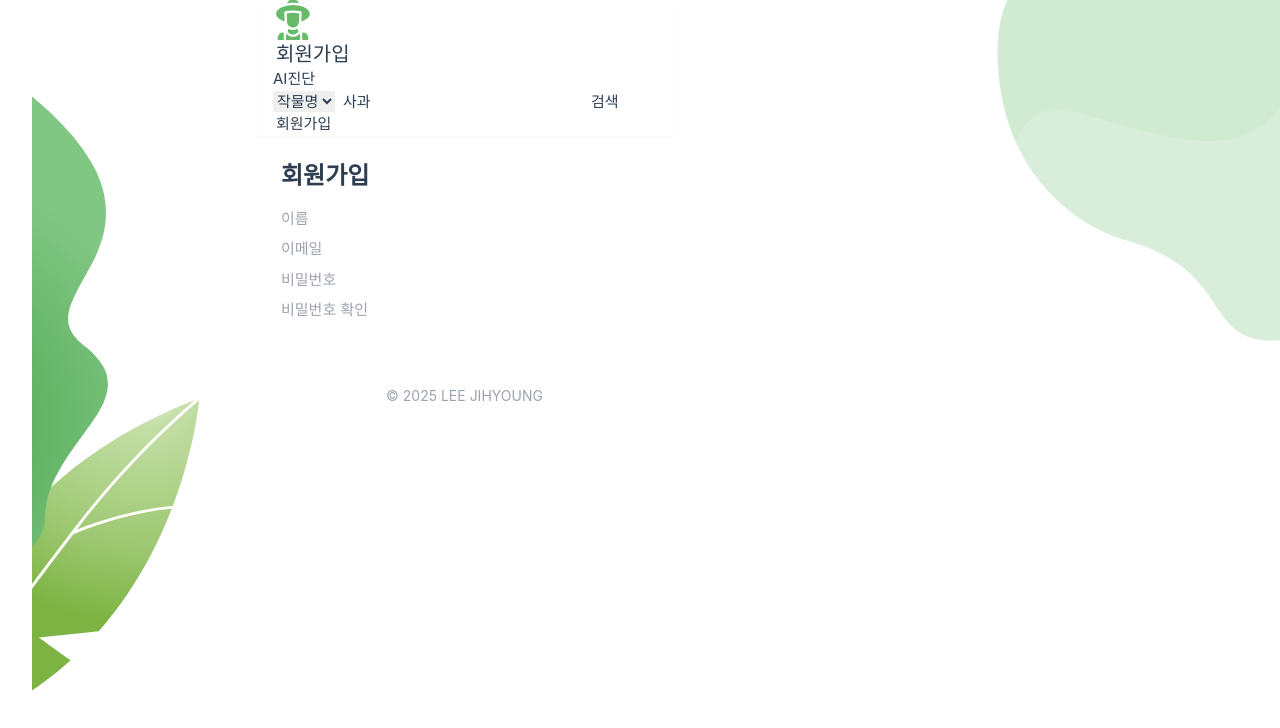
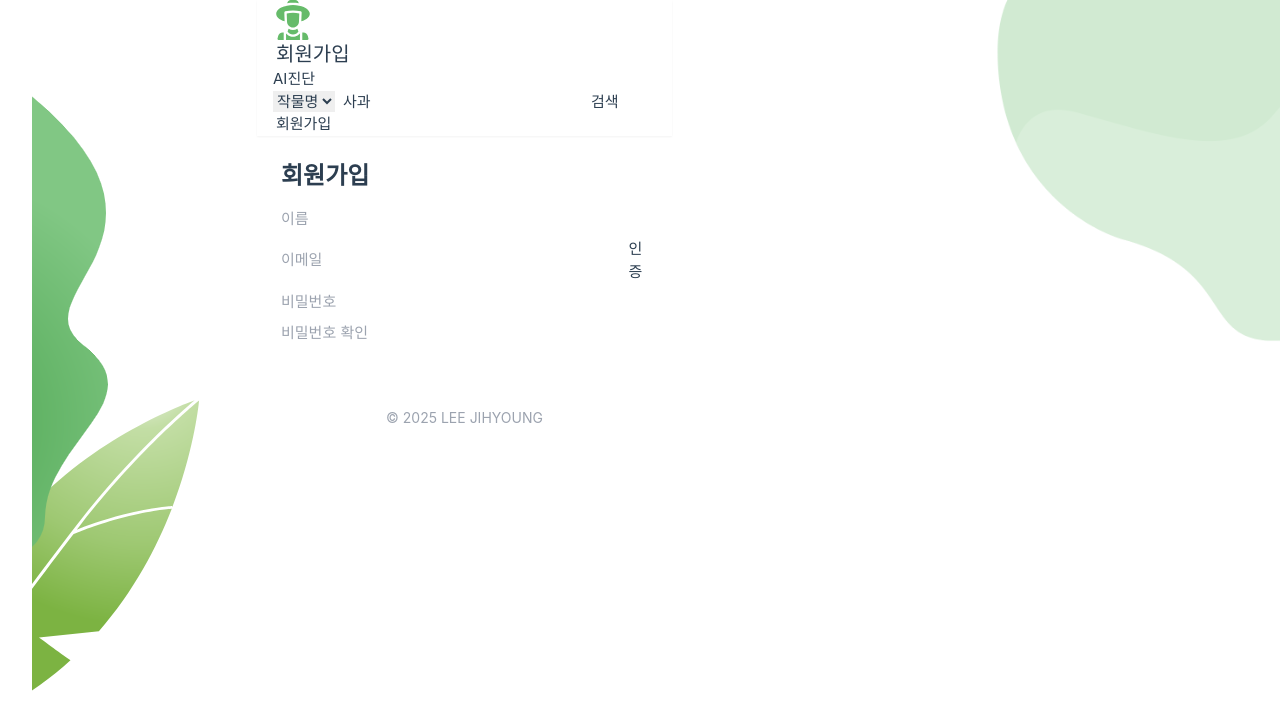
Before and after one commit to jihyoung-lee/-Plant_Disease_Detection_Web_v2, a Vue app in the folder vue/: page /register in a window 1280 px wide. Shown: the top 728 px of the page. Built offline with nearby package versions, Linux system fonts and the light colour scheme.

Commit message:
refactor:email input field UI with inline validation and conditional verify button

```diff
--- a/vue/src/components/auth/Register.vue
+++ b/vue/src/components/auth/Register.vue
@@ -1,58 +1,43 @@
 <template>
-  <!--
-  <div class="max-w-md mx-auto p-6">
-    <h2 class="text-2xl font-bold mb-4">회원가입</h2>
-    <form @submit.prevent="register">
-      <input v-model="form.name" class="input input-bordered w-full mb-2" placeholder="이름" required />
-      <input v-model="form.email" type="email" class="input input-bordered w-full mb-2" placeholder="이메일" required />
-      <button type="submit" class="btn btn-primary w-full" :disabled="loading">
-        인증번호 전송
-      </button>
-      <input v-model="form.password" type="password" class="input input-bordered w-full mb-2" placeholder="비밀번호" required minlength="8" />
-      <input v-model="form.password_confirmation" type="password" class="input input-bordered w-full mb-4" placeholder="비밀번호 확인" required minlength="8" />
-
-      <button type="submit" class="btn btn-primary w-full" :disabled="loading">
-        <span v-if="loading" class="flex items-center justify-center">
-          <svg class="animate-spin -ml-1 mr-2 h-4 w-4 text-white" xmlns="http://www.w3.org/2000/svg" fill="none" viewBox="0 0 24 24">
-            <circle class="opacity-25" cx="12" cy="12" r="10" stroke="currentColor" stroke-width="4"></circle>
-            <path class="opacity-75" fill="currentColor" d="M4 12a8 8 0 018-8V0C5.373 0 0 5.373 0 12h4zm2 5.291A7.962 7.962 0 014 12H0c0 3.042 1.135 5.824 3 7.938l3-2.647z"></path>
-          </svg>
-          처리 중...
-        </span>
-        <span v-else>가입하기</span>
-      </button>
-
-      <div v-if="error" class="mt-4 p-4 bg-red-50 text-red-600 rounded-md">
-        <p class="font-medium">오류 발생:</p>
-        <p class="mt-1">{{ error }}</p>
-      </div>
-    </form>
-  </div>
-  -->
-
 <div class="max-w-md mx-auto p-6">
 <h2 class="text-2xl font-bold mb-4">회원가입</h2>
 
 <!-- 1단계 기본정보 -->
 <form @submit.prevent="register" v-if="step === 1">
   <input v-model="form.name" class="input input-boreder w-full mb-2" placeholder="이름" required />
-      <div class="relative">
+  <div class="flex items-center gap-2 mb-2">
+    <div class="relative w-full">
       <input v-model="form.email"
              type="email"
-             class="input input-bordered w-full mb-2"
+             class="input input-bordered w-full pr-10"
              placeholder="이메일"
              required
              @blur="validateEmail"
       />
-      <span v-if="emailStatus === 'checking'" class="absolute right-3 top-3 loading loading-spinner loading-xs"></span>
-      <span v-if="emailStatus === 'invalid'" class="absolute right-3 top-3 text-error">✗</span>
-      <span v-if="emailStatus === 'duplicate'" class="absolute right-3 top-3 text-error">✗</span>
-      <span v-if="emailStatus === 'valid'" class="absolute right-3 top-3 text-success">✓</span>
+      <!-- 상태 아이콘 -->
+      <span v-if="emailStatus === 'checking'"
+            class="absolute right-3 top-1/2 -translate-y-1/2 loading loading-spinner loading-xs"></span>
+      <span v-if="emailStatus === 'invalid'"
+            class="absolute right-3 top-1/2 -translate-y-1/2 text-error">✗</span>
+      <span v-if="emailStatus === 'duplicate'"
+            class="absolute right-3 top-1/2 -translate-y-1/2 text-error">✗</span>
+      <span v-if="emailStatus === 'valid'"
+            class="absolute right-3 top-1/2 -translate-y-1/2 text-success">✓</span>
+    </div>
+    <button
+        type="button"
+        class="btn btn-success btn-sm"
+        @click="notification"
+        :disabled="emailStatus !== 'valid' || loading"
+    >
+      인증
+    </button>
   </div>
   <p v-if="emailError" class="text-xs text-error mt-1">{{ emailError }}</p>
   <input v-model="form.password" type="password" class="input input-bordered w-full mb-2" placeholder="비밀번호" required minlength="8" />
   <input v-model="form.password_confirmation" type="password" class="input input-bordered w-full mb-4" placeholder="비밀번호 확인" required minlength="8" />
 </form>
+
 </div>
 <!-- 2단계 인증번호 입력 -->
 <form @submit.prevent="verify" v-if="step === 2">
@@ -96,6 +81,7 @@
 </div>
 </form>
 </template>
+
 
 <script setup>
 import { ref, onUnmounted, nextTick } from 'vue'
```
Lines whose indentation alone changed are shown as unchanged.
